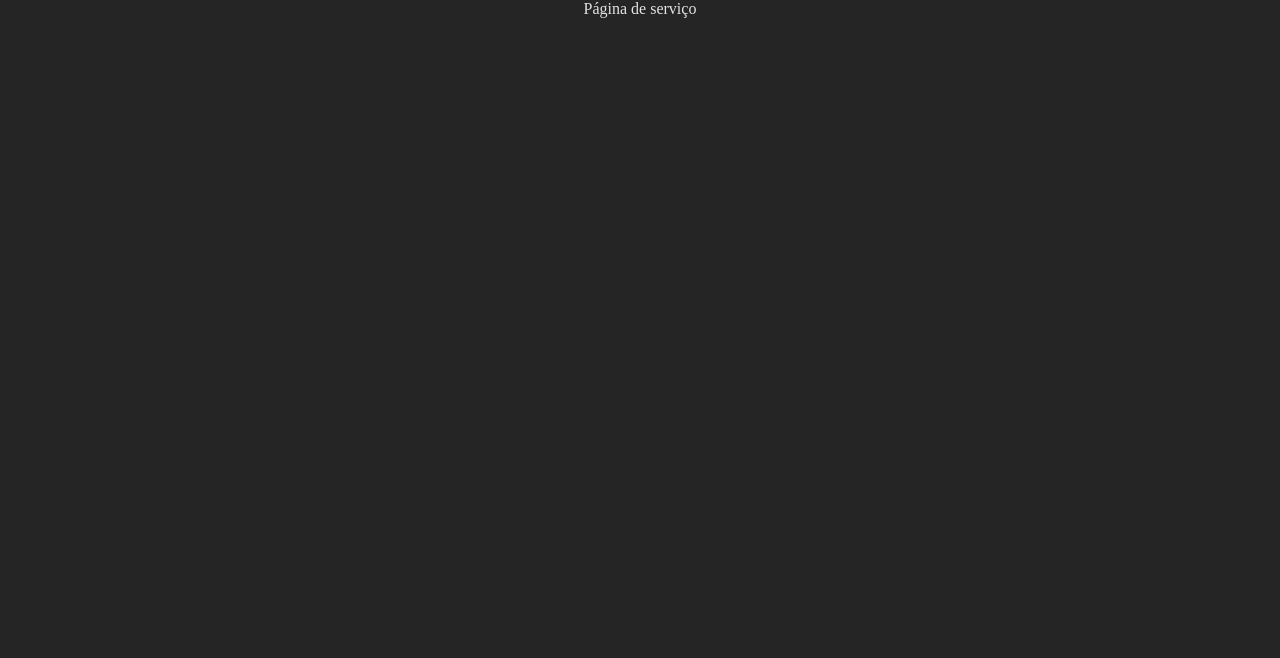
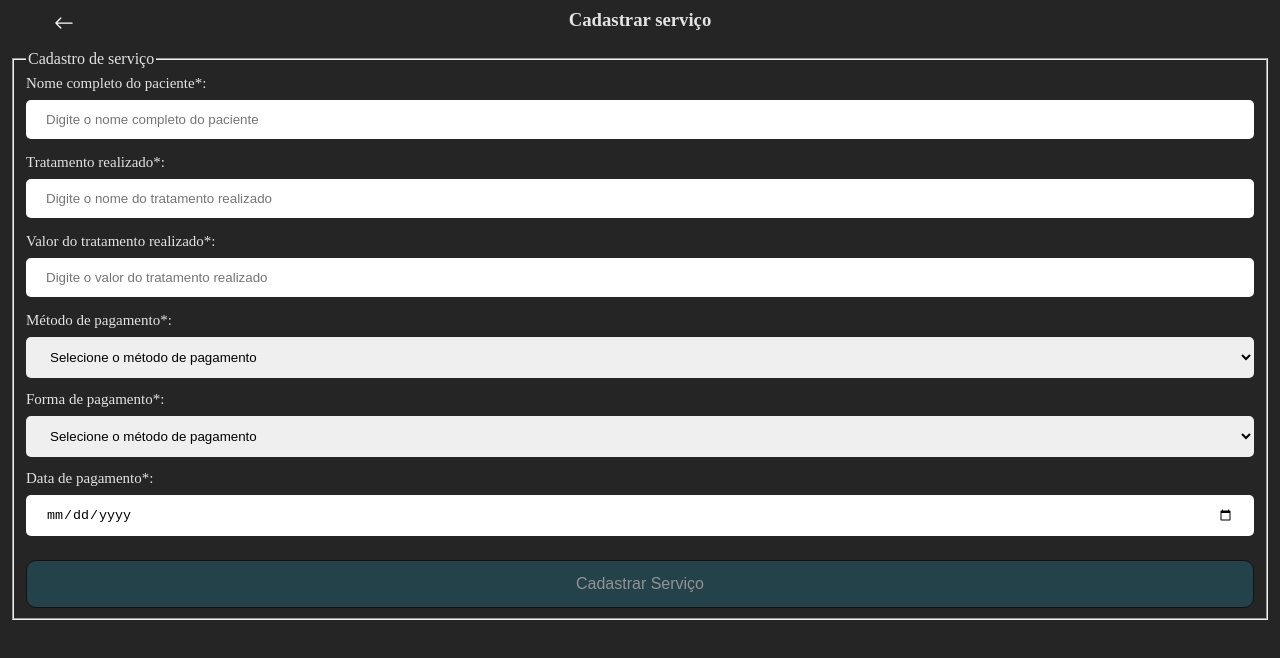
Before and after one commit to LucasAccurcio/case-softeo, a React (Create React App) app: page /service in a window 1280 px wide. Shown: the top 658 px of the page. Built offline with nearby package versions, Linux system fonts and the light colour scheme.

Commit message:
style: :art: remove unused imports

```diff
--- a/src/App.js
+++ b/src/App.js
@@ -1,4 +1,3 @@
-import React from 'react';
 import Router from './router/Router';
 import './App.css';
 import { BrowserRouter } from 'react-router-dom';
--- a/src/pages/NotFound.js
+++ b/src/pages/NotFound.js
@@ -1,4 +1,3 @@
-import React from 'react';
 import Navbar from '../components/NavBar';
 
 function NotFound() {
--- a/src/pages/Report.js
+++ b/src/pages/Report.js
@@ -1,8 +1,9 @@
-import React from 'react';
+import Navbar from '../components/NavBar';
 
 const Report = () => {
   return (
     <div>
+      <Navbar title="Página de relatório" />
       Página de relatório
     </div>
   );
--- a/src/pages/Service.js
+++ b/src/pages/Service.js
@@ -1,9 +1,11 @@
-import React from 'react';
+import FormAddService from '../components/FormAddService';
+import Navbar from '../components/NavBar';
 
 const Service = () => {
   return (
     <div>
-      Página de serviço
+      <Navbar title="Cadastrar serviço" />
+      <FormAddService />
     </div>
   );
 }
--- a/src/router/Router.js
+++ b/src/router/Router.js
@@ -1,4 +1,3 @@
-import React from 'react';
 import { Routes, Route, Navigate } from 'react-router-dom';
 import Home from '../pages/Home';
 import Service from '../pages/Service';
```
